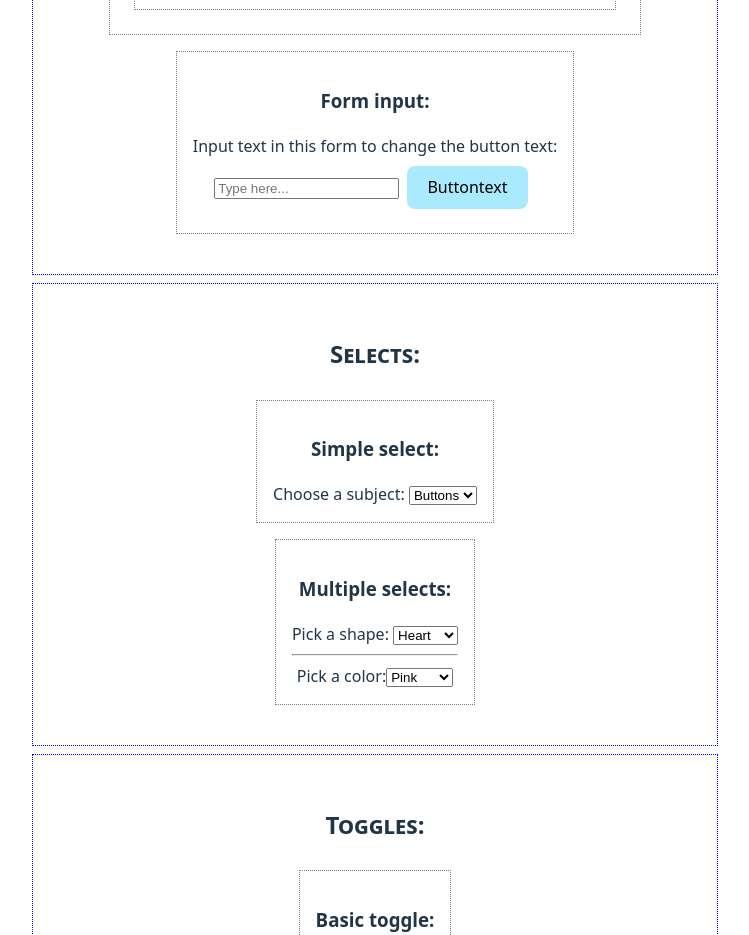
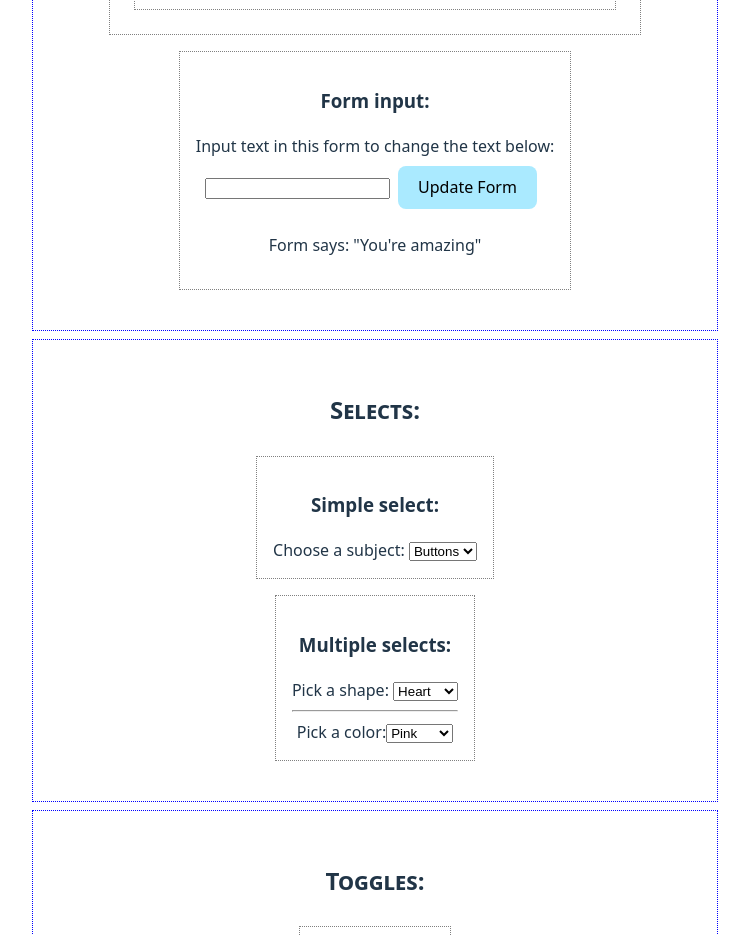
Before and after one commit to Ayngie/bits-n-pieces, a React (Vite) app: page / in a window 1280 px wide. Shown: the part 2200-3135 px from the top of the page, without its empty margins (265-1014 px from the left). Built offline with nearby package versions, Linux system fonts and the light colour scheme.

Commit message:
Feat: updated form and added new features e.g. sanitization.

```diff
--- a/src/components/InputsAndForms/FormInput.tsx
+++ b/src/components/InputsAndForms/FormInput.tsx
@@ -1,12 +1,23 @@
 import { useState } from 'react';
 import ButtonWithProps from '../Buttons/ButtonWithProps';
 
+const sanitizeInput = (input: string): string => {
+  return input
+    .replace(/<[^>]*>/g, '') // Remove HTML-tags
+    .replace(/\s+/g, ' '); // Prevent multiple spaces, replace with single space
+  // .trim() // Remove leading/trailing spaces
+};
+
 const FormInput = () => {
-  const [buttonTextInput, setButtonTextInput] = useState<string>('Buttontext');
+  const [inputValue, setInputValue] = useState<string>(' ');
+  const [formInput, setFormInput] = useState<string>("You're amazing");
 
   //sanitize input
   const handleInputChange = (e: React.ChangeEvent<HTMLInputElement>): void => {
-    setButtonTextInput(e.target.value || 'Buttontext');
+    const rawValue = e.target.value;
+    const sanitizedValue = sanitizeInput(rawValue);
+    setInputValue(sanitizedValue);
+    setFormInput(sanitizedValue || "You're amazing");
   };
 
   // prevent default form submission / page reload
@@ -20,20 +31,21 @@ const FormInput = () => {
       <form onSubmit={handleSubmit}>
         <div>
           <label htmlFor="buttonTextInput">
-            Input text in this form to change the button text:{' '}
+            Input text in this form to change the text below:{' '}
           </label>
         </div>
         <input
           id="buttonTextInput"
           type="text"
+          value={inputValue}
           onChange={handleInputChange}
           placeholder="Type here..."
           maxLength={50}
         />
 
-        <ButtonWithProps type="submit" buttonText={buttonTextInput} />
+        <ButtonWithProps type="submit" buttonText="Update Form" />
         {/* Debugging: Show what the button text is */}
-        {/* <p>Current button text: "{buttonTextInput}"</p> */}
+        <p>Form says: "{formInput}"</p>
       </form>
     </article>
   );
```
